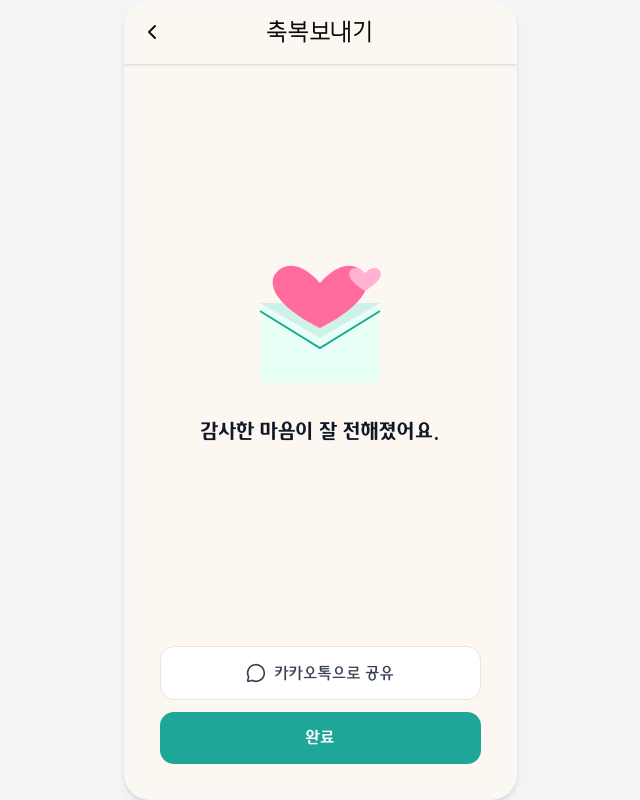
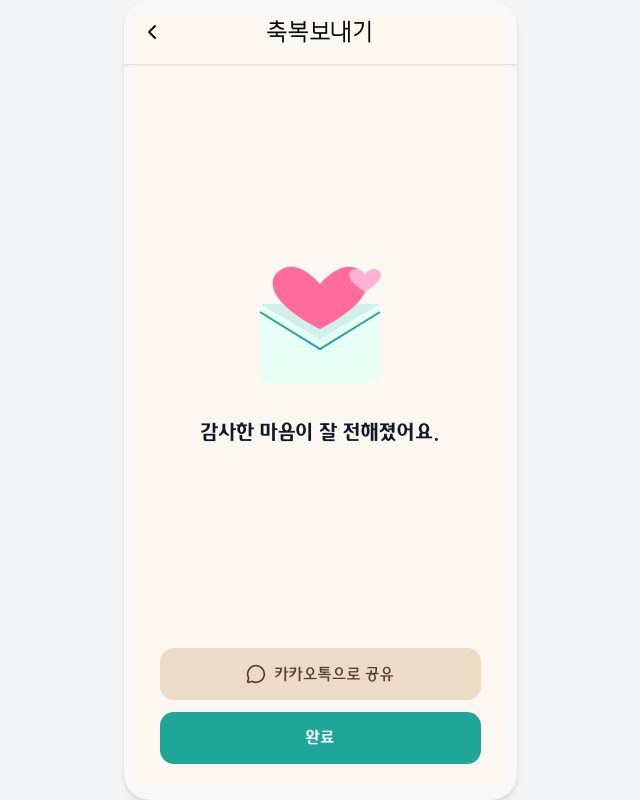
Before and after one commit to PrayForHanaro/Frontend, a Next.js app: page /bless/interval/complete in a window 1280 px wide. Shown: the whole page, without its empty margins (320-960 px from the left). Built offline with nearby package versions, Linux system fonts and the light colour scheme.

Commit message:
style: update kakao share button to match figma design #7

```diff
--- a/app/(main)/bless/_components/kakao-share-button.tsx
+++ b/app/(main)/bless/_components/kakao-share-button.tsx
@@ -11,7 +11,7 @@ export default function KakaoShareButton() {
     <button
       type="button"
       onClick={handleShare}
-      className="flex w-full items-center justify-center gap-2 rounded-xl border border-hana-gray-300 bg-white py-3.5 font-hana-medium text-base text-gray-700 transition-colors active:bg-hana-gray-100"
+      className="flex w-full items-center justify-center gap-2 rounded-xl bg-hana-bless-icon-bg py-3.5 font-hana-medium text-base text-hana-bless-icon transition-opacity active:opacity-70"
     >
       <MessageCircle className="size-5" />
       카카오톡으로 공유
```
